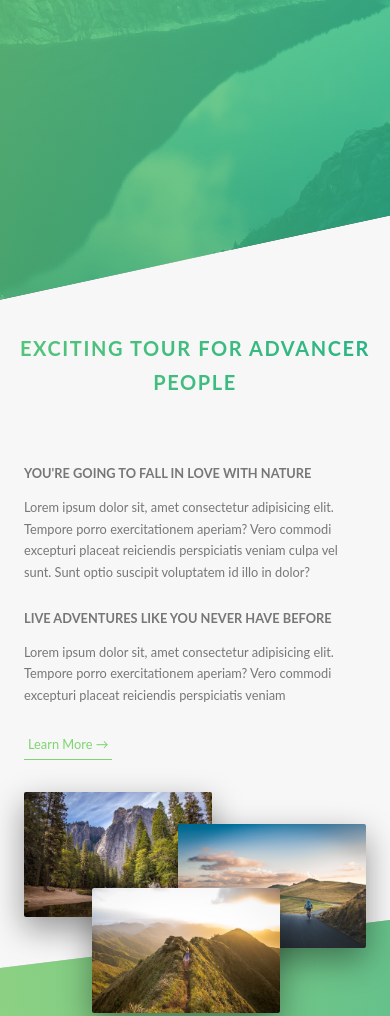
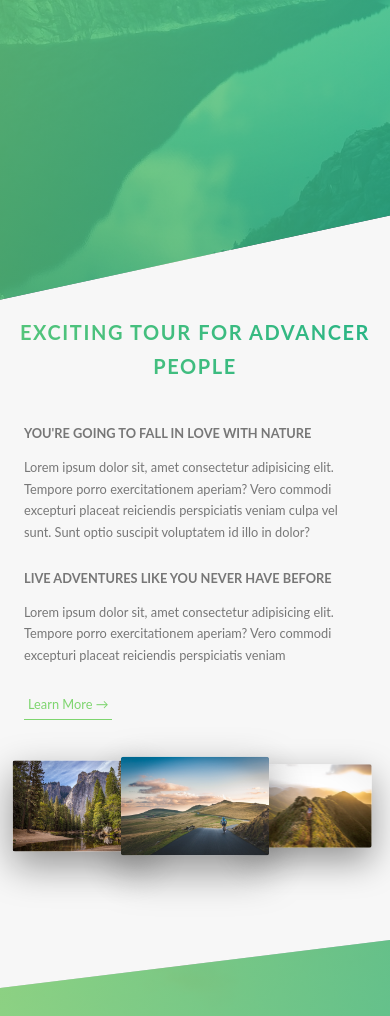
Before and after one commit to shafikul311/natours-sass, a plain HTML site: page index.html in a window 390 px wide. Shown: the part 502-1518 px from the top of the page. Drawn offline with Linux system fonts and the light colour scheme.

Commit message:
make responsiveness

```diff
--- a/sass/base/_utlities.scss
+++ b/sass/base/_utlities.scss
@@ -5,8 +5,20 @@
 
 
 .u-margin-bottom-small {margin-bottom: 1.5rem !important}
-.u-margin-bottom-medium {margin-bottom: 4rem !important}
-.u-margin-bottom-big {margin-bottom: 8rem !important}
+.u-margin-bottom-medium {
+    margin-bottom: 4rem !important;
+    @include respond(tab-port){
+        margin-bottom: 3rem !important;
+
+    }
+}
+.u-margin-bottom-big {
+    margin-bottom: 8rem !important;
+    @include respond(tab-port){
+        margin-bottom: 5rem !important;
+
+    }
+}
 
 
 .u-margin-top-big {margin-bottom: 8rem !important}
--- a/sass/components/_features-box.scss
+++ b/sass/components/_features-box.scss
@@ -8,6 +8,9 @@
     text-align: center;
     box-shadow: 0 2.5rem 4rem rgba($color-black , .15);
     transition: transform 0.3s;
+    @include respond(tab-port){
+        padding: 2rem;
+    }
 
 
     &__icon {
@@ -18,6 +21,10 @@
         -webkit-background-clip: text;
         color: transparent;
 
+        @include respond(tab-port){
+            margin: 0;
+        }
+
     }
     &:hover {
         transform: translateY(-1.5rem) scale(1.03);
--- a/sass/composition/_composition.scss
+++ b/sass/composition/_composition.scss
@@ -11,19 +11,46 @@
         transition: all 0.2s;
         outline-offset: 1.5rem;
 
+        @include respond(tab-port){
+            float: left;
+            width: 33.33%;
+            box-shadow: 0 1.5rem 4rem rgba($color-black, 0.4);
+            position: relative;
+
+        }
+
         &--p1 {
             left: 0;
             top: -2rem;
+
+            @include respond(tab-port){
+                left: 0;
+                top: 0;
+                transform: scale(1.2)
+            }
         }
 
         &--p2 {
             right: 0;
             top: 2rem;
+
+            @include respond(tab-port){
+                left: 0;
+                top: 0;
+                transform: scale(1.3);
+                z-index: 100;
+            }
         }
 
         &--p3 {
             left: 20%;
             top: 10rem;
+
+            @include respond(tab-port){
+                left: 0;
+                top: 0;
+                transform: scale(1.1)
+            }
         }
 
         &:hover {
--- a/sass/layout/_footer.scss
+++ b/sass/layout/_footer.scss
@@ -12,6 +12,10 @@
     &__logo-box {
         text-align: center;
         margin-bottom: 8rem;
+
+        @include respond(tab-port){
+            margin-bottom: 6rem;
+        }
     }
 
     &__logo {
--- a/sass/pages/_home.scss
+++ b/sass/pages/_home.scss
@@ -3,6 +3,11 @@
     padding: 25rem 0;
     margin-top: -20vh;
     margin-bottom: -8rem;
+
+    @include respond(tab-port){
+        padding: 23rem 0;
+
+    }
 }
 
 
@@ -20,12 +25,22 @@
         transform: skewY(7deg);
     }
 
+    @include respond(tab-port){
+        padding: 10rem 0;
+
+    }
+
 }
 
 .section-tours {
     background-color: $color-gray-light-1;
     padding: 25rem 0 15rem 0;
     margin-top: -10rem;
+
+    @include respond(tab-port){
+        padding: 20rem 0 10rem 0;
+
+    }
 
 }
 
@@ -34,6 +49,11 @@
 .section-stories {
     position: relative;
     padding: 15rem 0;
+
+    @include respond(tab-port){
+        padding: 10rem 0;
+
+    }
 }
 
 .section-book {
@@ -41,6 +61,11 @@
     background-image: linear-gradient(to right bottom,
     $color-primary-light,
     $color-primary-dark);
+
+    @include respond(tab-port){
+        padding: 10rem;
+
+    }
 
 }
 
```
Also changed, not shown: css/main.css, 1 other file.
